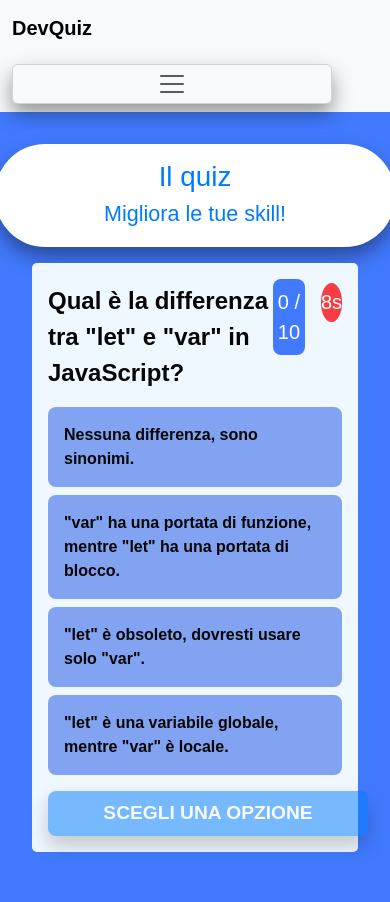
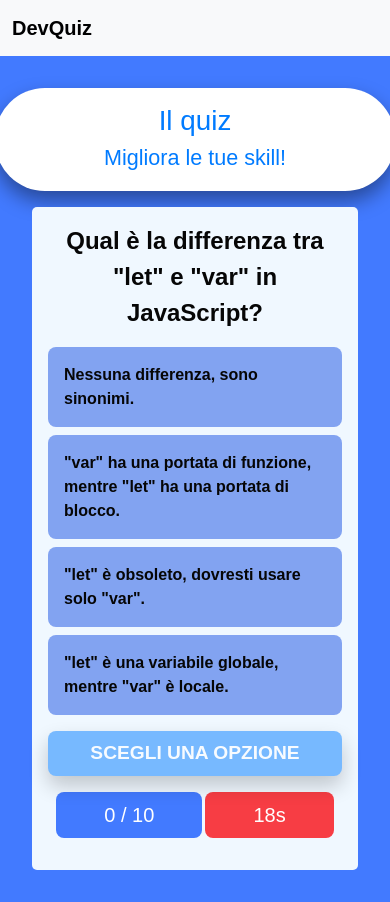
Before and after one commit to Thomas-Basadonne/Thomas-Basadonne.github.io, a Vue app: page /quiz-js in a window 390 px wide. Both pictures are taken after a click on the button "INIZIA IL QUIZ". Built offline with nearby package versions, Linux system fonts and the light colour scheme.

Commit message:
edit style + responsive

```diff
--- a/src/assets/style.scss
+++ b/src/assets/style.scss
@@ -11,6 +11,31 @@ $wrong-option-bg: #f73d44;
 $disabled-option-opacity: 0.5;
 $button-bg-color: #007bff;
 $button-text-color: #fff;
+
+// Definizioni delle animazioni keyframes
+@keyframes celebrate {
+  0% {
+    transform: scale(1);
+  }
+  50% {
+    transform: scale(1.1);
+  }
+  100% {
+    transform: scale(1);
+  }
+}
+
+@keyframes sad {
+  0% {
+    transform: translateY(0);
+  }
+  50% {
+    transform: translateY(-10px);
+  }
+  100% {
+    transform: translateY(0);
+  }
+}
 
 // Mixin per la selezione dell'opzione
 @mixin option($bg-color) {
@@ -31,9 +56,11 @@ $button-text-color: #fff;
   }
   &.correct {
     background-color: $correct-option-bg;
+    animation: celebrate 1s linear infinite;
   }
   &.wrong {
     background-color: $wrong-option-bg;
+    animation: sad 1s linear infinite;
   }
   &.disabled {
     opacity: $disabled-option-opacity;
@@ -100,26 +127,40 @@ a {
   margin-bottom: 1rem;
   color: $dark-color;
   font-size: 1.25rem;
+
+  /* Aggiungi una media query per schermi più piccoli */
+  @media (max-width: 768px) {
+    flex-direction: column; /* Imposta la direzione in colonna su schermi più piccoli */
+    align-items: center; /* Centra gli elementi verticalmente */
+    text-align: center; /* Allinea il testo al centro */
+  }
+
   .question {
     font-size: larger;
     font-weight: 600;
   }
+
+  .stats {
+    display: flex;
+    margin-top: 1rem;
     .score {
-    margin-left: auto;
-    margin-right: 1rem;
-    padding: 0.5rem 0.3rem;
+      white-space: nowrap;
+      margin-right: 0.2rem;
+      padding: 0.5rem 3rem;
       border-radius: 8px;
       color: $white-color;
       background-color: $primary-bg-color;
     }
+
     .timer {
       background-color: $wrong-option-bg;
       color: $white-color;
-    width: 2.4rem;
-    height: 2.4rem;
-    line-height: 2.4rem;
       text-align: center;
-    border-radius: 50%;
+      align-self: center;
+      padding: 0.5rem 3rem;
+      border-radius: 8px;
+      min-width: 128.25px;
+    }
   }
 }
 
@@ -172,6 +213,10 @@ p {
   text-align: center;
 }
 
-.spacer {
-  height: 230px;
+/* Regole per rendere il bottone responsive */
+@media (max-width: 768px) {
+  button,
+  .my-router-link {
+    width: 100%; /* Imposta la larghezza al 100% su schermi più piccoli */
   }
+}
--- a/src/components/AppHeader.vue
+++ b/src/components/AppHeader.vue
@@ -2,18 +2,7 @@
   <nav class="navbar navbar-expand-lg navbar-light bg-light">
     <div class="container-fluid">
       <router-link class="navbar-brand fw-bold" to="/">DevQuiz</router-link>
-      <button
-        class="navbar-toggler"
-        type="button"
-        data-bs-toggle="collapse"
-        data-bs-target="#navbarNavDropdown"
-        aria-controls="navbarNavDropdown"
-        aria-expanded="false"
-        aria-label="Toggle navigation"
-      >
-        <span class="navbar-toggler-icon"></span>
-      </button>
-      <div class="collapse navbar-collapse" id="navbarNavDropdown">
+      <div class="collapse navbar-collapse">
         <ul class="navbar-nav ms-auto">
           <li class="nav-item dropdown">
             <a
@@ -26,20 +15,23 @@
             >
               Lista quiz
             </a>
-            <ul class="dropdown-menu" aria-labelledby="navbarDropdownMenuLink">
+            <ul
+              class="dropdown-menu d-sm-none"
+              aria-labelledby="navbarDropdownMenuLink"
+            >
               <li>
-                <router-link to="/quiz-one-piece" class="dropdown-item"
-                  >Vai al quiz One Piece</router-link
+                <router-link to="/quiz-html" class="dropdown-item"
+                  >Vai al quiz HTML</router-link
                 >
               </li>
               <li>
-                <router-link to="/quiz-hells-paradise" class="dropdown-item"
-                  >Vai al quiz Hells Paradise</router-link
+                <router-link to="/quiz-css" class="dropdown-item"
+                  >Vai al quiz CSS</router-link
                 >
               </li>
               <li>
-                <router-link to="/quiz-memento" class="dropdown-item"
-                  >Vai al quiz Memento</router-link
+                <router-link to="/quiz-scss" class="dropdown-item"
+                  >Vai al quiz SCSS</router-link
                 >
               </li>
             </ul>
--- a/src/components/Quiz.vue
+++ b/src/components/Quiz.vue
@@ -15,7 +15,7 @@ const quizCompleted = ref(false);
 const currentQuestion = ref(0);
 
 // Variabile per la durata timer
-const timeLeft = ref(10);
+const timeLeft = ref(20);
 
 // Variabile per il timer
 let timer;
@@ -28,7 +28,7 @@ const startQuiz = () => {
 
 // Funzione per avviare il timer
 const startTimer = () => {
-  timeLeft.value = 10; // Resetta il tempo a 30 secondi
+  timeLeft.value = 20; // Resetta il tempo a 20 secondi
   timer = setInterval(() => {
     if (timeLeft.value > 0) {
       timeLeft.value--;
@@ -90,12 +90,12 @@ const NextQuestion = () => {
     </div>
 
     <!-- Passaggio iniziale: Mostra solo se il quiz non è ancora iniziato -->
-    <section class="info-box" v-if="!quizStarted && !quizCompleted">
-      <div class="info-title text-center fs-4 my-2 fw-bold">
+    <section class="info-box text-center" v-if="!quizStarted && !quizCompleted">
+      <div class="info-title fs-4 my-2 fw-bold">
         <span>Le regole del quiz</span>
       </div>
       <hr />
-      <div class="info-list">
+      <div class="info-list text-start">
         <div class="info">
           1. Avrai solo <span>15 secondi</span> per ogni domanda.
         </div>
@@ -111,17 +111,23 @@ const NextQuestion = () => {
         <div class="info">5. Ogni risposta corretta vale un punto.</div>
       </div>
       <hr />
-      <div class="start-btn text-center">
+      <div class="start-btn">
+        <div class="d-md-flex justify-content-center">
           <button @click="startQuiz">Inizia il quiz</button>
+        </div>
       </div>
     </section>
 
     <!-- Se il quiz non è completato, visualizza la domanda corrente -->
     <section class="quiz" v-if="quizStarted && !quizCompleted">
-      <div class="quiz-info">
+      <!-- <div class="quiz-info">
         <span class="question">{{ getCurrentQuestion.question }}</span>
         <span class="score">{{ score }} / {{ questions.length }}</span>
         <div class="timer">{{ timeLeft }}s</div>
+      </div> -->
+
+      <div class="quiz-info">
+        <span class="question">{{ getCurrentQuestion.question }}</span>
       </div>
 
       <div class="options">
@@ -155,6 +161,7 @@ const NextQuestion = () => {
         </label>
       </div>
       <!-- Bottone per passare alla prossima domanda -->
+      <div class="quiz-info">
         <button @click="NextQuestion" :disabled="!getCurrentQuestion.selected">
           {{
             getCurrentQuestion.index === questions.length - 1
@@ -164,6 +171,11 @@ const NextQuestion = () => {
               : "Prossima domanda"
           }}
         </button>
+        <div class="stats">
+          <div class="score">{{ score }} / {{ questions.length }}</div>
+          <div class="timer">{{ timeLeft }}s</div>
+        </div>
+      </div>
     </section>
 
     <!-- Se il quiz è completato, mostra il punteggio finale -->
--- a/src/views/Home.vue
+++ b/src/views/Home.vue
@@ -24,11 +24,11 @@ export default {
       </h5>
     </div>
 
-    <div class="quiz-btn-container container">
+    <div class="quiz-btn-container container mb-5">
       <div class="row justify-content-center">
-        <div class="col-md-4">
+        <div class="col-md-6 col-12">
           <!-- Front-End -->
-          <h2 class="fw-bold my-3">Front-End</h2>
+          <h2 class="fw-bold mt-5 mb-3">Front-End</h2>
           <div
             class="d-flex flex-column justify-content-between align-items-center"
           >
@@ -47,9 +47,9 @@ export default {
           </div>
         </div>
 
-        <div class="col-md-4">
+        <div class="col-md-6 col-12">
           <!-- Back-End -->
-          <h2 class="fw-bold my-3">Back-End</h2>
+          <h2 class="fw-bold mt-5 mb-3">Back-End</h2>
           <div
             class="d-flex flex-column justify-content-between align-items-center"
           >
@@ -70,7 +70,7 @@ export default {
       </div>
 
       <div class="row justify-content-center">
-        <div class="col-md-4">
+        <div class="col-md-6 col-12">
           <!-- Database -->
           <h2 class="fw-bold mt-5 mb-3">Database</h2>
           <div
@@ -91,7 +91,7 @@ export default {
           </div>
         </div>
 
-        <div class="col-md-4">
+        <div class="col-md-6 col-12">
           <!-- Altro -->
           <h2 class="fw-bold mt-5 mb-3">FrameWork</h2>
 
```
Lines whose indentation alone changed are shown as unchanged.
